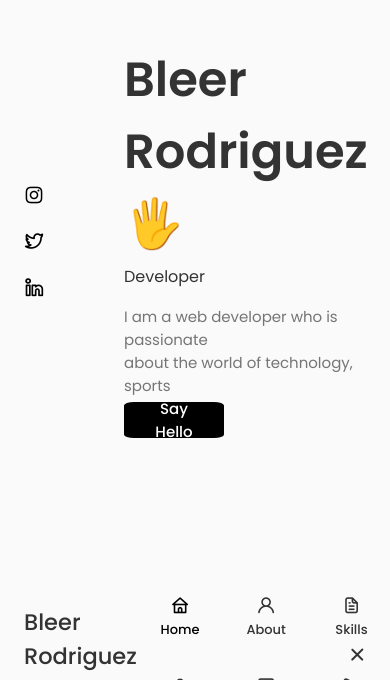
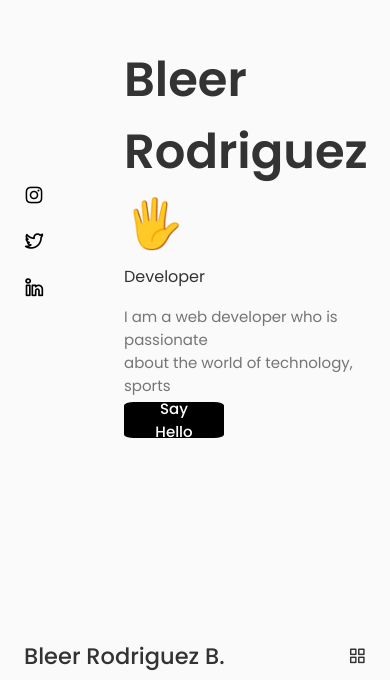
Before and after one commit to Bleer30/Portfolio, a React (Vite) app: page / in a window 390 px wide. Shown: the part 164-844 px from the top of the page. Built offline with nearby package versions, Linux system fonts and the light colour scheme.

Commit message:
update layout

```diff
--- a/src/componets/layout/Layout.css
+++ b/src/componets/layout/Layout.css
@@ -15,12 +15,13 @@
     column-gap: 1rem;
 }
 
+
 .nav__logo,
-.nav-toggle,
-.nav-close {
+.nav-toggle{
     color: var(--title-color);
     font-weight: var(--font-medium);
 }
+
 
 .nav__list {
     display: flex;
@@ -34,7 +35,7 @@
     font-size: var(--small-font-size);
     color: var(--title-color);
     font-weight: var(--font-medium);
-    transition: 0.3s;
+    transition: .3s;
 }
 
 .nav__icon,
@@ -60,7 +61,7 @@
     height: var(--header-height);
    }
 
-   .nav_menu{
+   .nav__menu {
     position: fixed;
     bottom: -100%;
     left: 0;
@@ -72,7 +73,7 @@
     transition: 0.3s;
    }
 
-   .show-menu{
+   .show-menu {
     bottom: 0;
    }
 
@@ -99,20 +100,20 @@
     color: var(--title-color-dark);
   }
 
-   .nav_toggle {
+  .nav-toggle {
     font-size: 1.1rem;
     cursor: pointer;
    }
 
    .nav__icon,
    .nav-close,
-   .nav_toggle{
+   .nav-toggle{
      display: block;
    }
 }
 
 @media screen and (max-width: 350px) {
-    .nav_menu {
+    .nav__menu {
         padding: 2rem 0.25rem 4rem;
     }
 
--- a/src/componets/layout/Layout.jsx
+++ b/src/componets/layout/Layout.jsx
@@ -4,14 +4,14 @@ import './Layout.css';
 
 const Layout = () => {
   const location = useLocation();
-  const [Toggle, show] = useState(false);
+  const [Toggle, showMenu] = useState(false);
   return (
     <>
       <header className="header">
         <nav className="nav container">
           <h1 className="nav__logo">Bleer Rodriguez B.</h1>
 
-          <div className={Toggle ? 'nav__menu show-mwnu' : 'nav__menu'}>
+          <div className={Toggle ? 'nav__menu show-menu' : 'nav__menu'}>
             <ul className="nav__list grid">
               <li className="nav__item">
                 <NavLink to="/home" className="nav__link active-link">
@@ -55,8 +55,8 @@ const Layout = () => {
             ></i>
           </div>
 
-          <div className="nav-toggle" onClick={() => showMenu(!Toggle)}>
-            <i className="uil uil-apps"></i>
+          <div className="nav-toggle">
+            <i className="uil uil-apps" onClick={() => showMenu(!Toggle)}></i>
           </div>
         </nav>
       </header>
```
Lines whose indentation alone changed are shown as unchanged.
